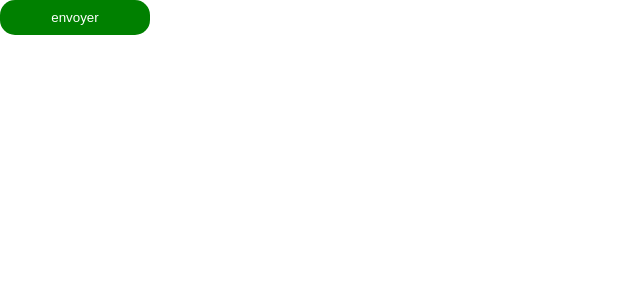
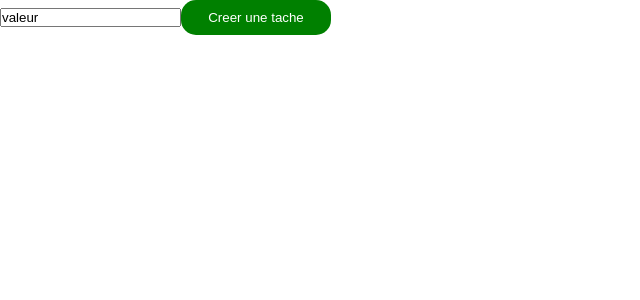
Before and after one commit to UNionlibertaireAnarchiste-org/AnarchyTask, a React (Vite) app: page / in a window 1280 px wide. Shown: the top 300 px of the page, without its empty margins (0-640 px from the left). Built offline with nearby package versions, Linux system fonts and the light colour scheme.

Commit message:
J'ai commencer dans Input.jsx a creer input et j'ai placer le props lors de l'appelle

```diff
--- a/src/App.jsx
+++ b/src/App.jsx
@@ -8,10 +8,12 @@ import './App.css'
 
 function App() {
 
+  const [task,setTask] = useState([]);
 
   return (
     <>
-    <Button text="envoyer" color="#008000" />
+        <Input value="valeur" />
+        <Button text="Creer une tache " color="#008000" />
 
     </>
   )
--- a/src/components/input/Input.jsx
+++ b/src/components/input/Input.jsx
@@ -1,8 +1,8 @@
-export default function Input(){
+export default function Input({value}){
 
     return(
         <>
-
+            <input type="text" value={value} />
         </>
     )
 }
```
Also changed, not shown: src/components/card/Card.jsx (line endings or trailing spaces).
